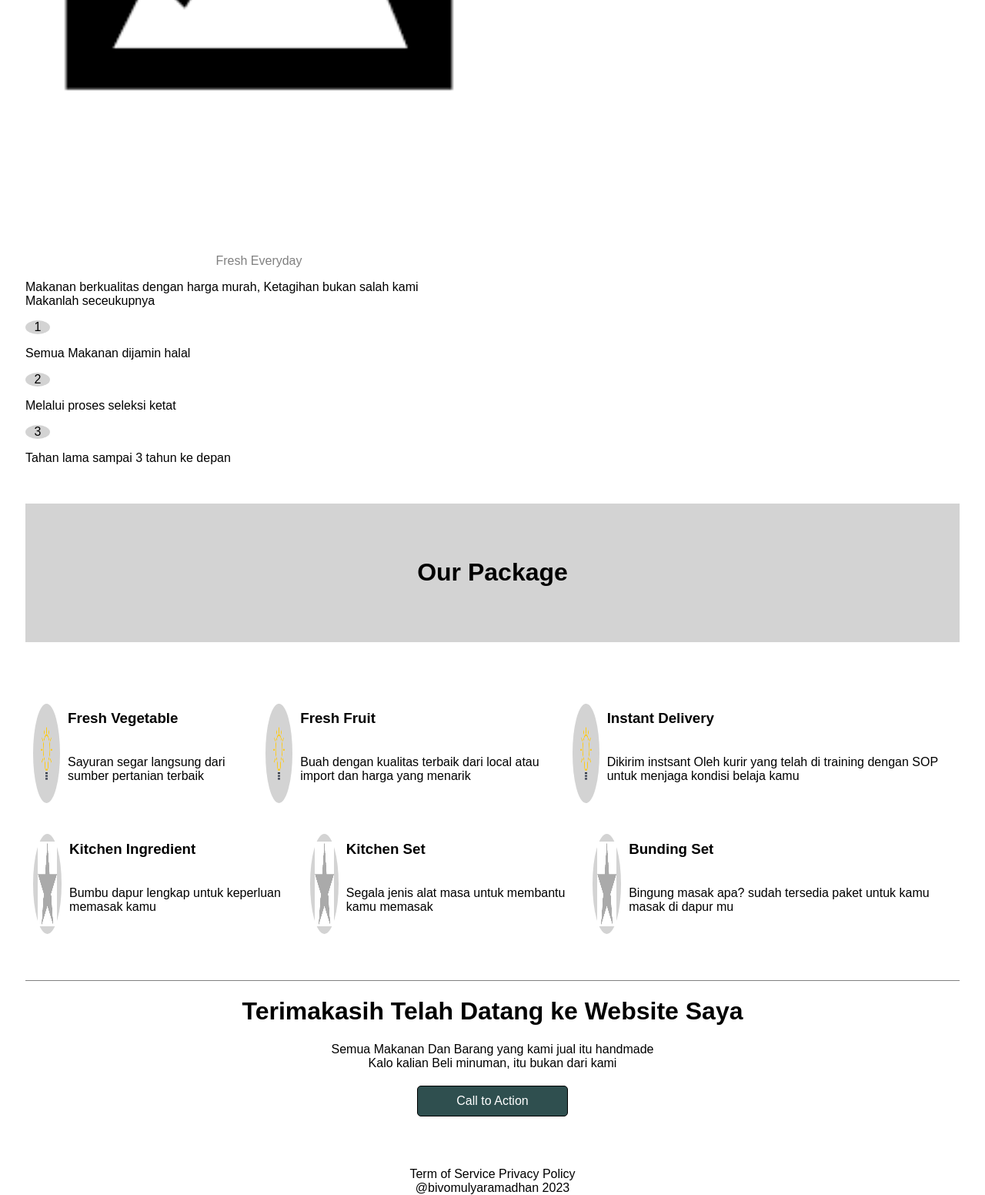
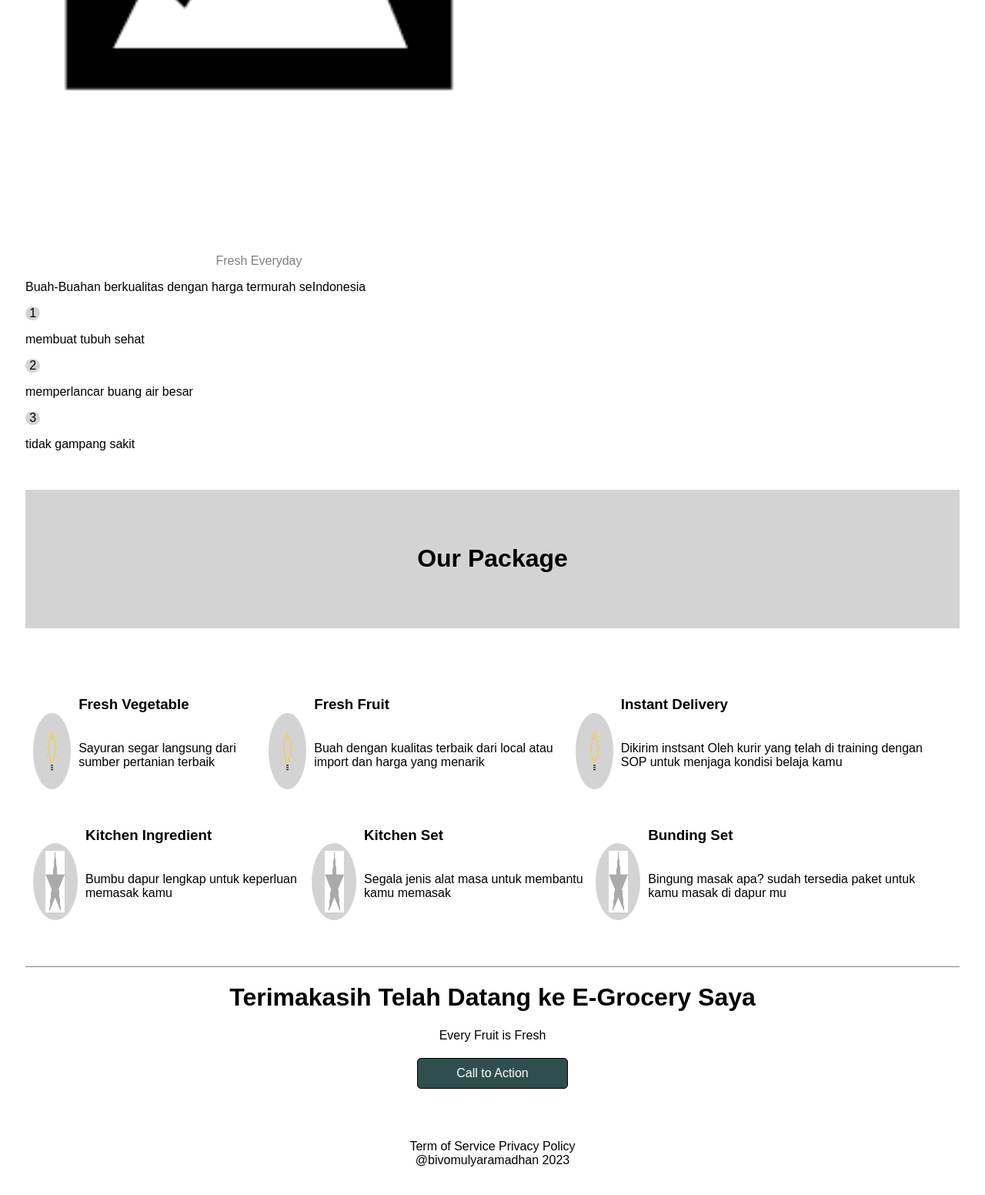
Before and after one commit to revou-fundamental-course/18-sep-23-BivoMulyaRamadhan, a plain HTML site: page index.html in a window 1280 px wide. Shown: the part 494-2046 px from the top of the page at 77% size. After the commit the page ends 2010 px from the top, so only its background shows below. Drawn offline with Linux system fonts and the light colour scheme.

Commit message:
change somes text

```diff
--- a/css/style.css
+++ b/css/style.css
@@ -154,7 +154,7 @@ select {
     background: lightgray;
 
     border-radius: 100%;
-    width: 2em;
+    width: 1.2em;
     align-items: center;
 }
 
@@ -196,9 +196,9 @@ select {
     display: flex;
     justify-content: center;
     background: lightgray;
-    margin-top: 20px;
+    margin-top: 50px;
     border-radius: 50%;
-    width: 3em;
+    width: 5em;
 }
 
 .item-desc {
--- a/index.html
+++ b/index.html
@@ -43,13 +43,14 @@
 
 <!-- content right start -->
         <div id="content-right" class="content-right">
-            <form class="content-form">
+            <form name="contact-form" class="content-form">
                 <label form="your-name">Your Name :</label>
                 <input type="text" name="your-name" placeholder="Frist and Last name">
                 <p id="name-eror" class="error-message"></p>
 
                 <label form="your-email">Your Email :</label>
                 <input type="email" name="email" placeholder="example@gmail.com">
+                <p id="email-error" class="error-message"></p>
 
                 <label form="interest">What are You Interest in?</label>
                 <select type="select" name="interest">
@@ -57,6 +58,7 @@
                     <option>Badminton</option>
                     <option>Cooking</option>
                 </select>
+                <p id="interest-error" class="error-message"></p>
 
                 <button id="button" type="submit" class="button"> Send </button>
             </form>
@@ -69,8 +71,7 @@
 <!-- new div start -->
         <div id="our-products" class="our-products">
             <div id="product-desc" class="product-desc">
-                <p>Makanan berkualitas dengan harga murah, Ketagihan bukan salah kami <br>
-                    Makanlah seceukupnya</p>
+                <p>Buah-Buahan berkualitas dengan harga termurah seIndonesia</p>
             </div>
         </div>
 <!-- new div end -->
@@ -80,17 +81,17 @@
         <div class="circle">
             1
         </div>
-            <p>Semua Makanan dijamin halal</p>
+            <p> membuat tubuh sehat </p>
 
         <div class="circle">
             2
         </div>
-            <p>Melalui proses seleksi ketat</p>
+            <p> memperlancar buang air besar </p>
 
         <div class="circle">
             3
         </div>
-            <p>Tahan lama sampai 3 tahun ke depan</p>
+            <p> tidak gampang sakit</p>
         </div>
     </div>
 <!-- circle number end -->
@@ -165,10 +166,8 @@
 
 <!-- greeting start -->
 <div id="bottom-content" class="bottom-content">
-    <h1>Terimakasih Telah Datang ke Website Saya</h1>
-    <p class="bottom-text">Semua Makanan Dan Barang yang kami jual itu handmade<br>
-    Kalo kalian Beli minuman, itu bukan dari kami
-    </p>
+    <h1>Terimakasih Telah Datang ke E-Grocery Saya</h1>
+    <p class="bottom-text">Every Fruit is Fresh</p>
     <div id="tombol" type="submit" class="tombol">Call to Action</d>
 </div>
 <!-- greeting end -->
```
